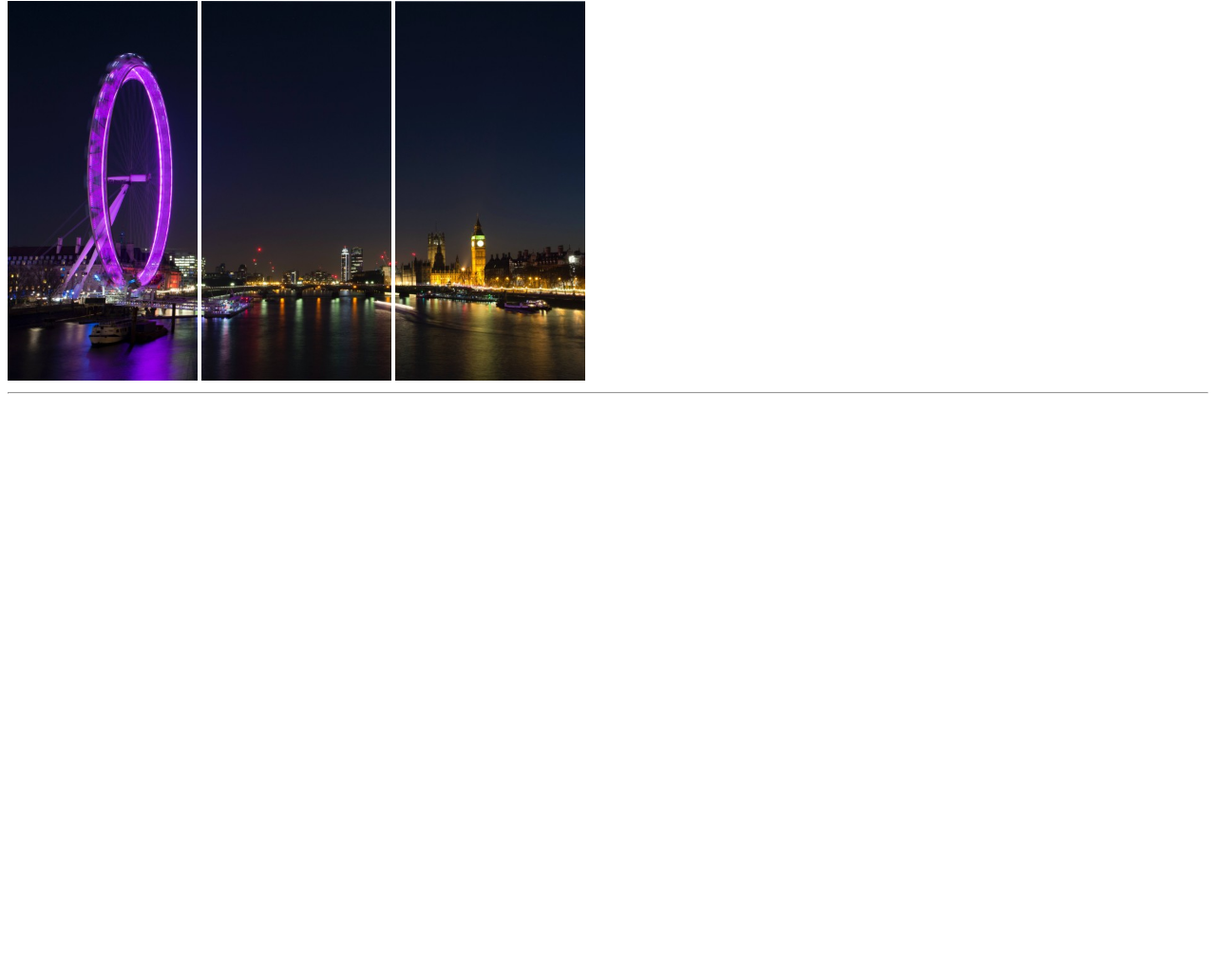
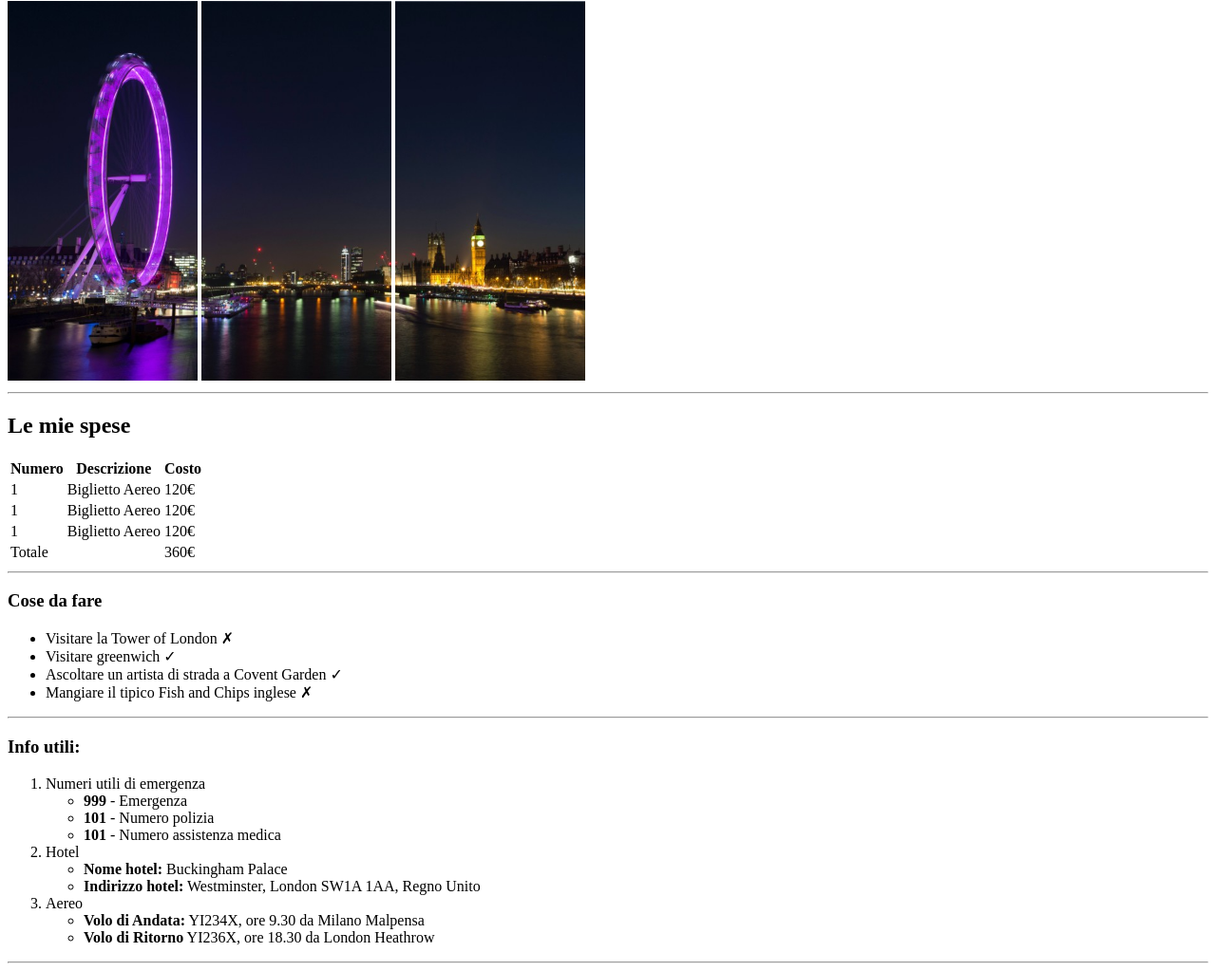
Before and after one commit to mirkettinho/html-london-trip, a plain HTML site: page index.html in a window 1280 px wide. Shown: the part 79-1102 px from the top of the page at 95% size. Before the commit the page ends 800 px from the top, so only its background shows below. Drawn offline with Linux system fonts and the light colour scheme.

Commit message:
[add] main

```diff
--- a/index.html
+++ b/index.html
@@ -20,12 +20,88 @@
   <!-- main -->
   <main>
 
+    <!-- tabella con spese -->
+   <section>
+    <h2>Le mie spese</h2>
+    <table>
+      <thead>
+        <tr>
+          <th>Numero</th>
+          <th>Descrizione</th>
+          <th>Costo</th>
+        </tr>
+      </thead>
+      <tbody>
+        <tr>
+          <td>1</td>
+          <td>Biglietto Aereo</td>
+          <td>120&euro;</td>
+        </tr>
+        <tr>
+          <td>1</td>
+          <td>Biglietto Aereo</td>
+          <td>120&euro;</td>
+        </tr>
+        <tr>
+          <td>1</td>
+          <td>Biglietto Aereo</td>
+          <td>120&euro;</td>
+        </tr>
+      </tbody>
+      <tfoot>
+        <tr>
+          <td>Totale</td>
+          <td></td>
+          <td>360&euro;</td>
+        </tr>
+      </tfoot>
+    </table>
+    <hr>
+   </section>
+
+   <!-- cose da fare -->
+   <section>
+    <h3>Cose da fare</h3>
+    <ul>
+      <li>Visitare la Tower of London &cross;</li>
+      <li>Visitare greenwich &check;</li>
+      <li>Ascoltare un artista di strada a Covent Garden &check;</li>
+      <li>Mangiare il tipico Fish and Chips inglese &cross;</li>
+    </ul>
+    <hr>
+   </section>
+
+   <!-- info utili -->
+   <section>
+    <h3>Info utili:</h3>
+    <ol>
+      <li>Numeri utili di emergenza
+        <ul>
+          <li><strong>999</strong> - Emergenza</li>
+          <li><strong>101</strong> - Numero polizia</li>
+          <li><strong>101</strong> - Numero assistenza medica</li>
+        </ul>
+        <li>Hotel
+          <ul>
+            <li><strong>Nome hotel:</strong> Buckingham Palace</li>
+            <li><strong>Indirizzo hotel:</strong> Westminster, London SW1A 1AA, Regno Unito</li>
+          </ul>
+        </li>
+        <li>Aereo
+          <ul>
+            <li><strong>Volo di Andata:</strong> YI234X, ore 9.30 da Milano Malpensa</li>
+            <li><strong>Volo di Ritorno</strong> YI236X, ore 18.30 da London Heathrow</li>
+          </ul>
+        </li>
+      </li>
+    </ol>
+    <hr>
+   </section>
   </main>
 
   <!-- footer -->
   <footer>
 
-  </footer>
 
 </body>
 </html>
```
